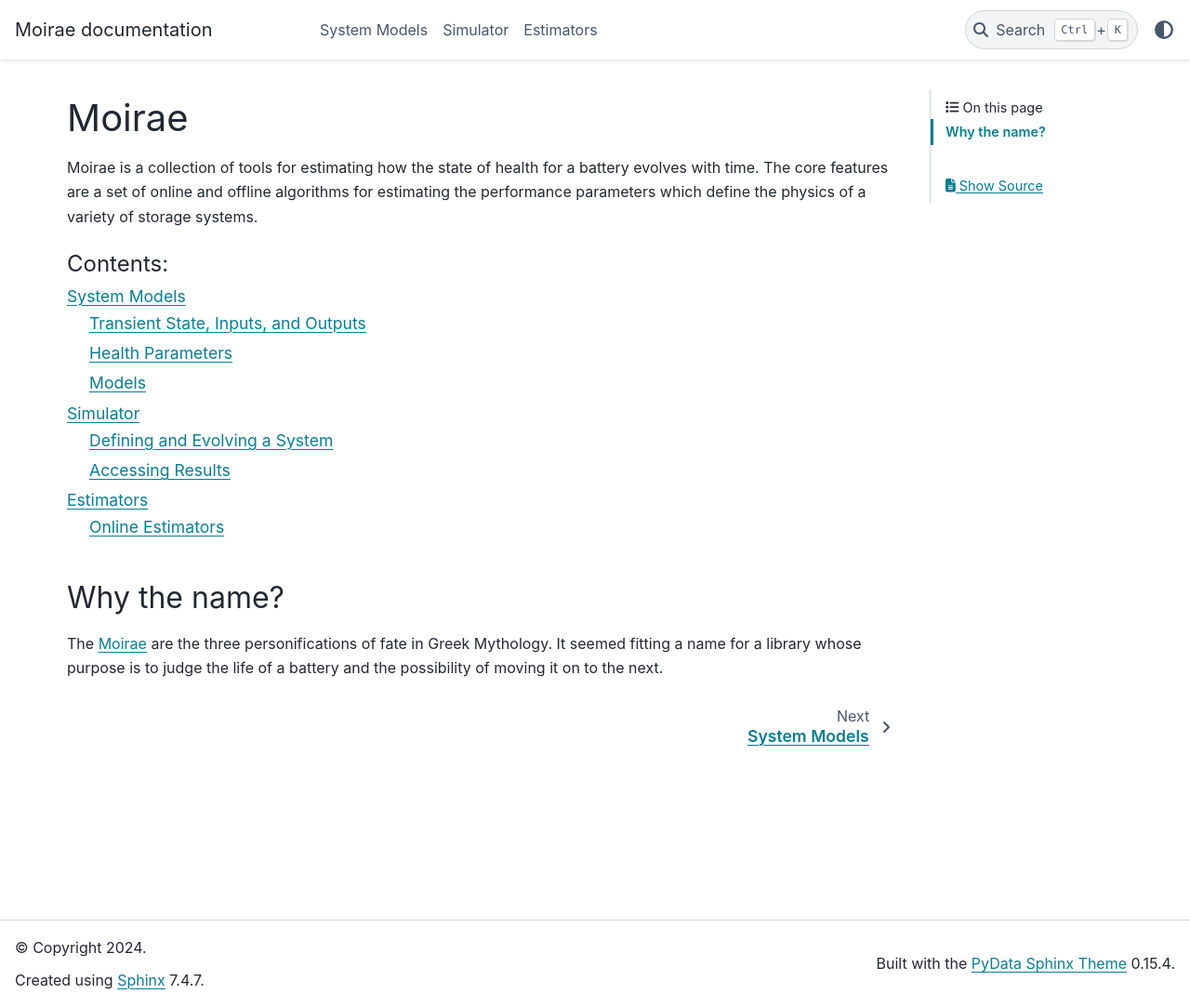
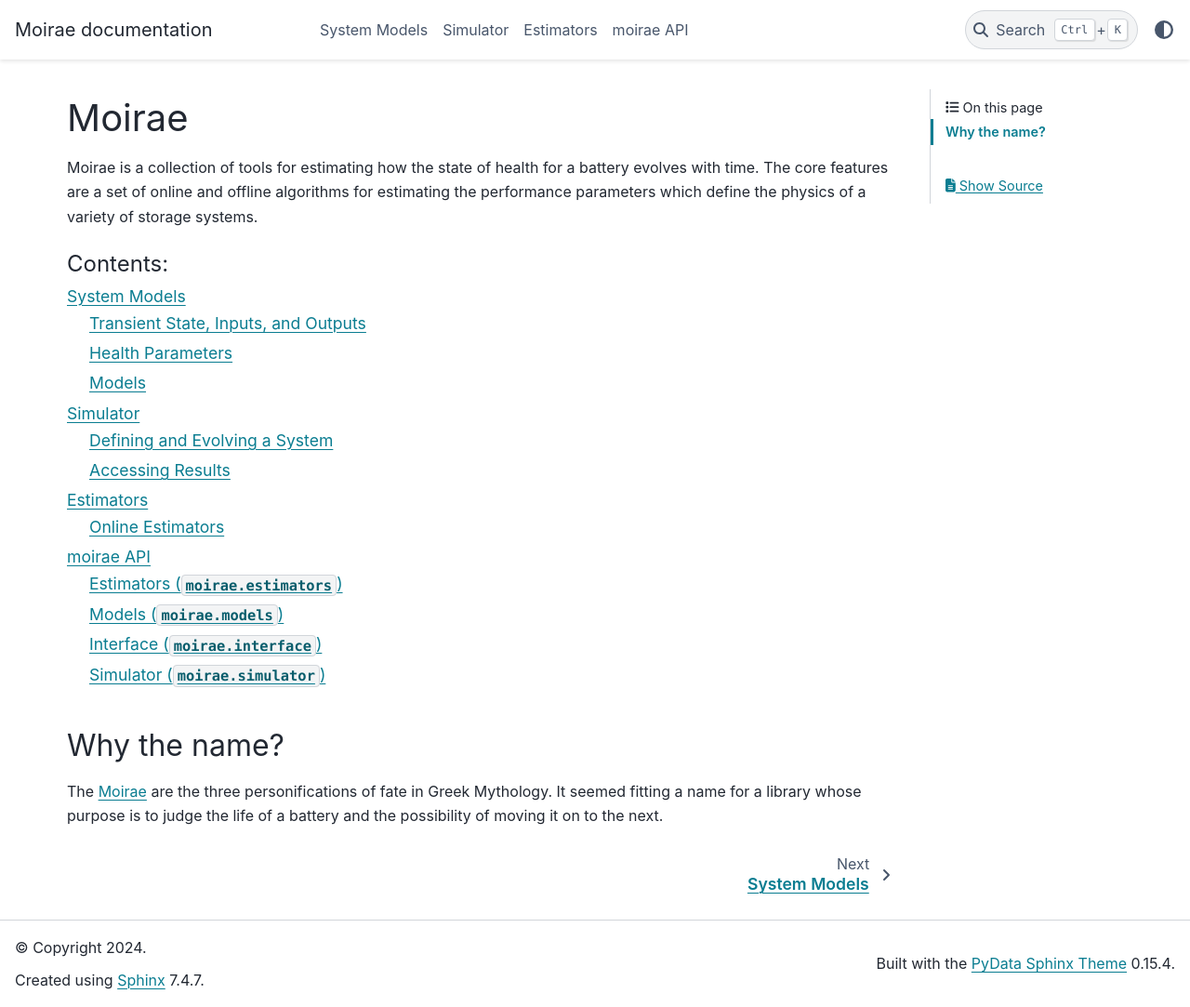
Before and after one commit to ROVI-org/auto-soh, a Sphinx documentation site: the page built from docs/index.rst, in a window 1280 px wide and 1083 px high. Shown: the whole window at 93% size. Built offline with Sphinx 7.4.7 and the PyData theme 0.15.4, drawn with Linux system fonts in a browser that asks for light colours.

```diff
--- a/docs/conf.py
+++ b/docs/conf.py
@@ -18,14 +18,29 @@ extensions = []
 templates_path = ['_templates']
 exclude_patterns = ['_build']
 
-
 # -- Options for HTML output -------------------------------------------------
 # https://www.sphinx-doc.org/en/master/usage/configuration.html#options-for-html-output
 
 html_theme = 'pydata_sphinx_theme'
 html_static_path = ['_static']
 
-
 # -- Options for NBSphinx -----------------------------------------------------
 
 nbsphinx_execute = 'never'
+
+# -- API Documentation --------------------------------------------------------
+
+extensions.extend([
+    'sphinx.ext.autodoc',
+    'sphinx.ext.autosummary',
+    'sphinx.ext.intersphinx',
+    'sphinx.ext.napoleon',
+    'sphinx-pydantic'
+])
+
+autoclass_content = 'both'
+
+intersphinx_mapping = {
+    'python': ('https://docs.python.org/', None),
+    'pandas': ('https://pandas.pydata.org/docs/', None),
+}
--- a/docs/index.rst
+++ b/docs/index.rst
@@ -12,6 +12,7 @@ which define the physics of a variety of storage systems.
    system-models
    simulator
    estimator
+   source/modules
 
 
 Why the name?
--- /dev/null
+++ b/docs/source/interface.rst
@@ -0,0 +1,7 @@
+Interface (``moirae.interface``)
+================================
+
+.. automodule:: moirae.interface
+   :members:
+   :undoc-members:
+   :show-inheritance:
--- /dev/null
+++ b/docs/source/modules.rst
@@ -0,0 +1,13 @@
+moirae API
+==========
+
+API documentation for each module
+
+.. toctree::
+   :maxdepth: 3
+   :caption: Contents:
+
+   estimators
+   models
+   interface
+   simulator
--- /dev/null
+++ b/docs/source/simulator.rst
@@ -0,0 +1,7 @@
+Simulator (``moirae.simulator``)
+================================
+
+.. automodule:: moirae.simulator
+   :members:
+   :undoc-members:
+   :show-inheritance:
```
Also changed, not shown: docs/README.md (added, +11 -0 lines), docs/source/estimators.rst (added, +82 -0 lines), docs/source/models.rst (added, +65 -0 lines), 10 other files.
